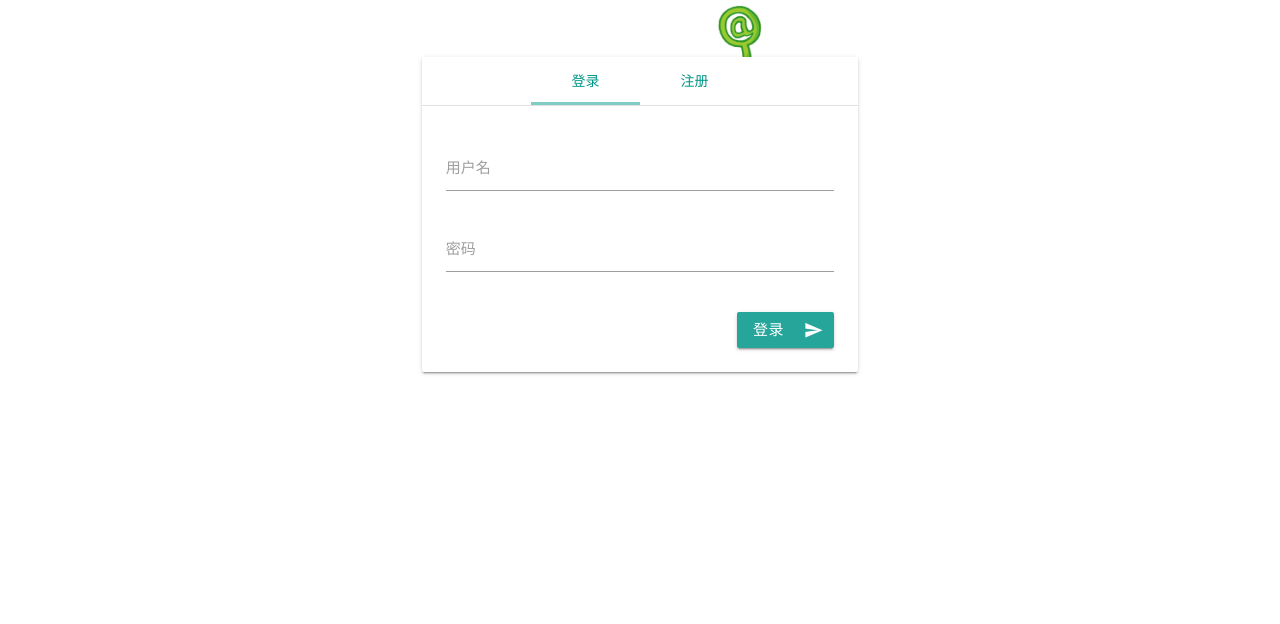
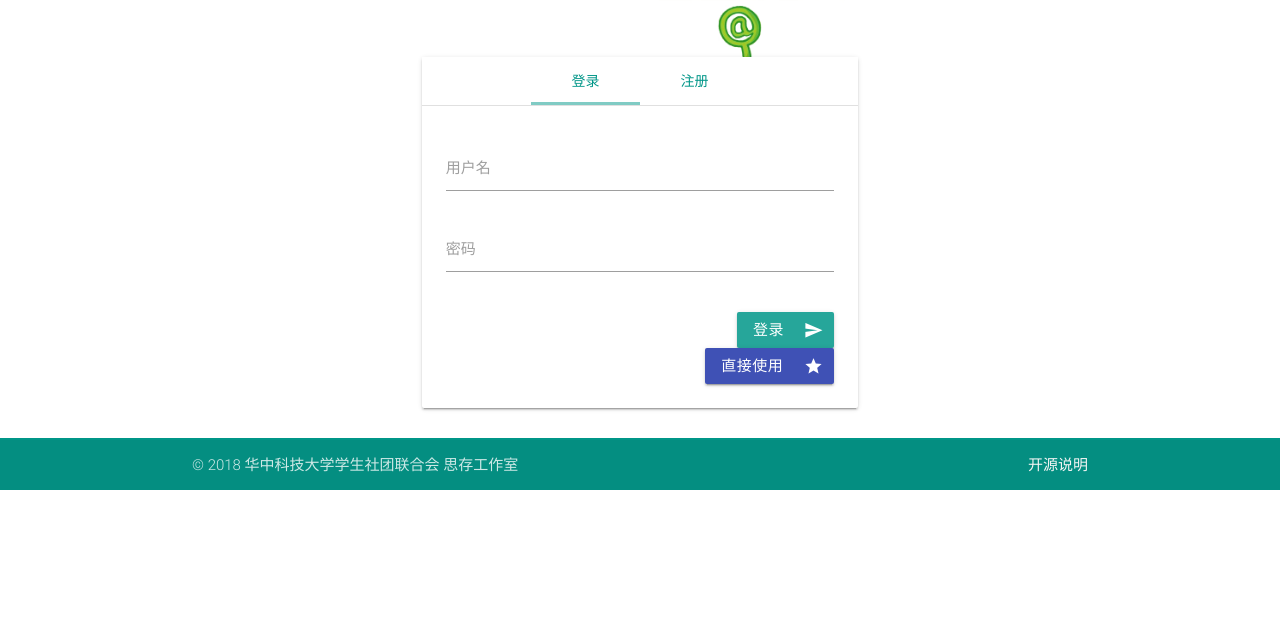
Before and after one commit to star-du/HUST_AUNET_Materials, a Flask app: page /login/ in a window 1280 px wide. Shown: the part 95-719 px from the top of the page. Run offline with Flask 2, Linux system fonts and the light colour scheme.

Commit message:
加入非管理员直接进入按钮

```diff
--- a/app.py
+++ b/app.py
@@ -42,7 +42,7 @@
 
 @app.route('/home/')
 def personal():
-    return "<h1>正在加班建设中<h1>"
+    return "<h1>主页，正在加班建设中<h1>"
 
 @app.route('/registering/', methods=['POST'])
 def register():
--- a/templates/login.html
+++ b/templates/login.html
@@ -53,6 +53,11 @@
 											</button>
 										</div>
 									</form>
+									<form action = "{{ url_for('personal') }}" method = "get">
+										<div class="valign-wrapper" >
+										<button class="btn col s4  indigo waves-effect waves-yellow left" type="submit">直接使用
+											<i class="material-icons right">grade</i>
+										</button></form>
 								</div>
 
 								<div id="signup" class="">
```
